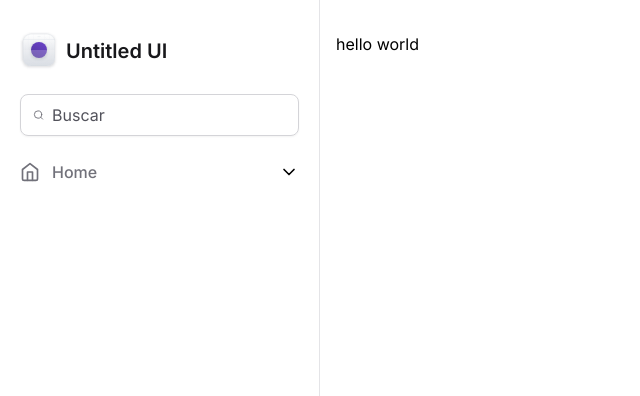
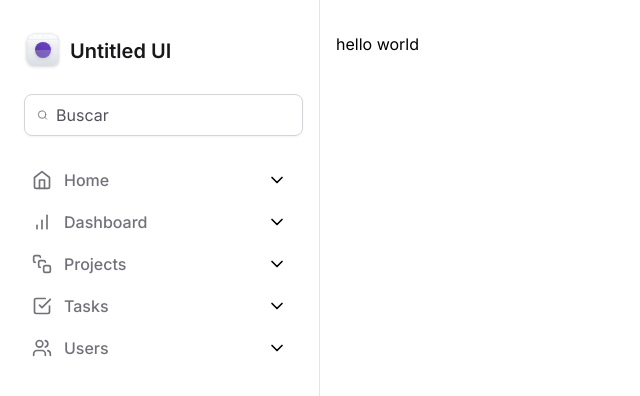
Before and after one commit to GabrielDevLoper/tailwind-next, a Next.js app: page / in a window 1280 px wide. Shown: the top 396 px of the page, without its empty margins (0-640 px from the left). Built offline with nearby package versions, Linux system fonts and the light colour scheme.

Commit message:
feat: finalizada a criação da sidebar.

```diff
--- a/src/app/components/Sidebar/Logo.tsx
+++ b/src/app/components/Sidebar/Logo.tsx
@@ -1,6 +1,6 @@
 function Logo() {
   return (
-    <strong className="flex items-center gap-2 text-xl font-semibold text-zinc-900">
+    <strong className="flex mx-1 items-center gap-2 text-xl font-semibold text-zinc-900">
       <svg
         width={38}
         height={38}
--- /dev/null
+++ b/src/app/components/Sidebar/MainNavigation/NavItem.tsx
@@ -0,0 +1,17 @@
+import { ChevronDown, Home } from "lucide-react";
+import { ElementType } from "react";
+
+export interface NavItemProps{
+    title:string;
+    icon: ElementType
+}
+
+export function NavItem({title, icon: Icon}: NavItemProps){
+    return(
+        <a href="" className="group flex items-center gap-3 rounded px-3 py-2 hover:bg-violet-50">
+        <Icon className="h-5 w-5 text-zinc-500 group-hover:text-violet-500"></Icon>
+        <span className="font-medium text-zinc-500 group-hover:text-violet-500">{title}</span>
+        <ChevronDown className="ml-auto h-5 w-5 group-hover:text-violet-300"></ChevronDown>
+    </a>
+    );
+}
--- a/src/app/components/Sidebar/MainNavigation/index.tsx
+++ b/src/app/components/Sidebar/MainNavigation/index.tsx
@@ -1,13 +1,14 @@
-import { ChevronDown, Home } from "lucide-react";
+import { BarChart, CheckSquare, Home, SquareStack, Users } from "lucide-react";
+import { NavItem } from "./NavItem";
 
 export function MainNavigation(){
     return (
         <nav className="space-y-0.5">
-            <a href="" className="flex items-center gap-3 rounded">
-                <Home className="h-5 w-5 text-zinc-500"></Home>
-                <span className="font-medium text-zinc-500">Home</span>
-                <ChevronDown className="ml-auto h-5 w-5"></ChevronDown>
-            </a>
+           <NavItem title="Home" icon={Home}/>
+           <NavItem title="Dashboard" icon={BarChart}/>
+           <NavItem title="Projects" icon={SquareStack}/>
+           <NavItem title="Tasks" icon={CheckSquare}/>
+           <NavItem title="Users" icon={Users}/>
         </nav>
     )
 }
--- a/src/app/components/Sidebar/index.tsx
+++ b/src/app/components/Sidebar/index.tsx
@@ -7,7 +7,7 @@ export function Sidebar() {
     <aside className="space-y-6 border-r border-zinc-200 px-5 py-8">
       <Logo />
 
-      <div className="flex w-full items-center gap-2 rounded-lg border border-zinc-300 px-3 py-2  shadow-sm">
+      <div className="flex mx-1 w-full items-center gap-2 rounded-lg border border-zinc-300 px-3 py-2  shadow-sm">
         <Search className="h-5 w-5 text-zinc-500" />
         <input
           type="text"
```
